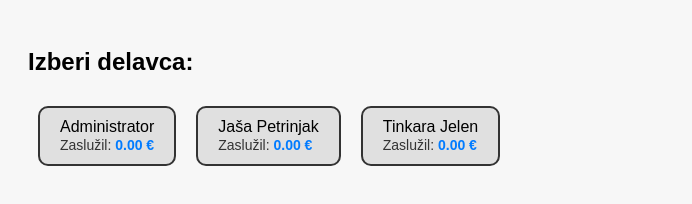
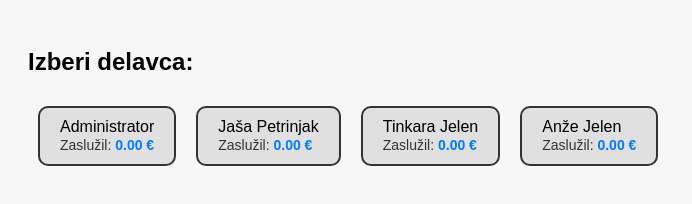
Before and after one commit to j-p-09/slu-ba, a plain HTML site: page popis.html in a window 1280 px wide. Shown: the whole page, without its empty margins (0-692 px from the left). Drawn offline with Linux system fonts and the light colour scheme.

Commit message:
Update popis.html

```diff
--- a/popis.html
+++ b/popis.html
@@ -89,7 +89,7 @@
 </div>
 
 <script>
-  const delavci = ['Administrator', 'Jaša Petrinjak', 'Tinkara Jelen'];
+  const delavci = ['Administrator', 'Jaša Petrinjak', 'Tinkara Jelen', 'Anže Jelen'];
   let trenutniDelavec = '';
   let place = {};
   let zgodovina = {};
```
